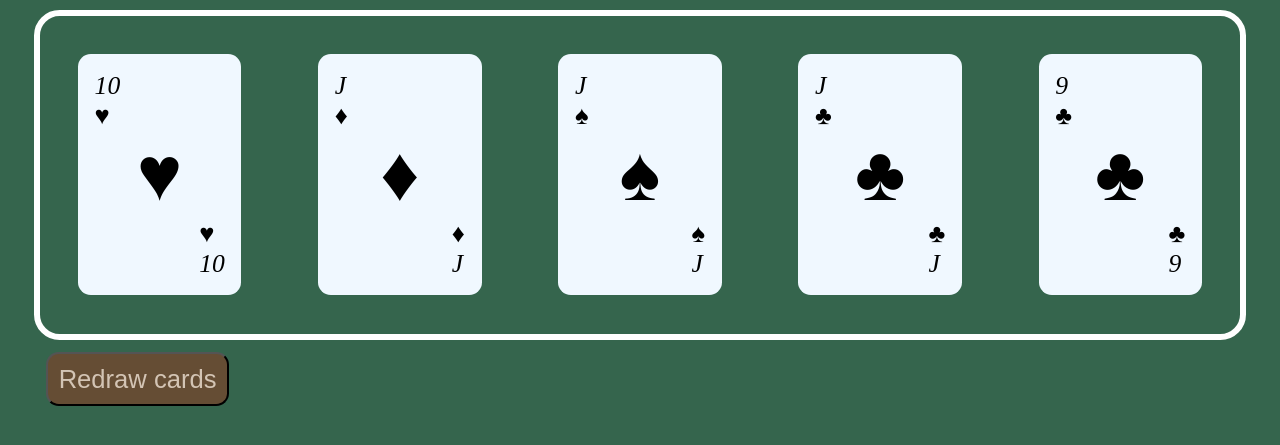
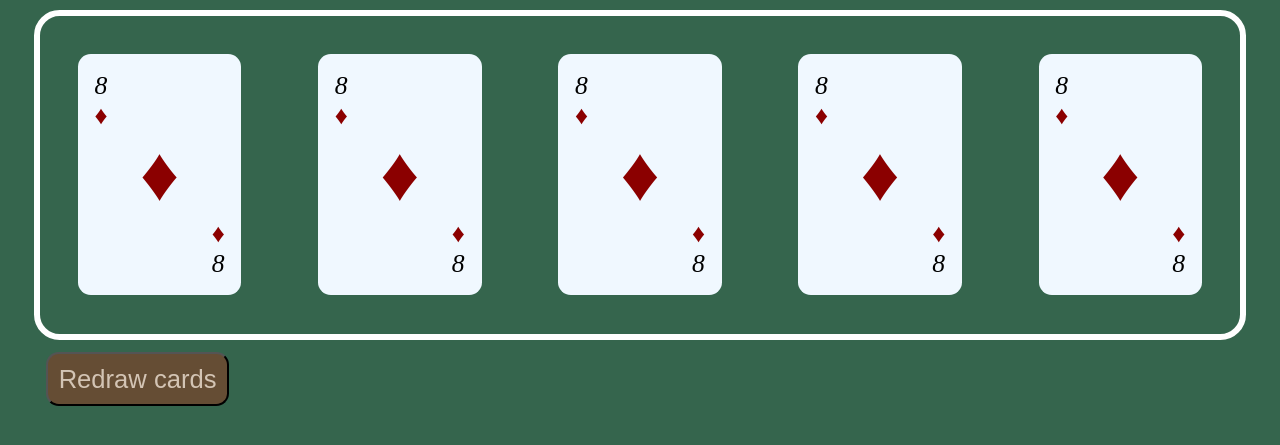
Before and after one commit to johanmha/pokerhand, a website: page client/index.html in a window 1280 px wide. Shown: the part 61-506 px from the top of the page. Drawn offline with Linux system fonts and the light colour scheme.

Commit message:
Add onload script

```diff
--- a/client/index.html
+++ b/client/index.html
@@ -11,138 +11,12 @@
     <title>Poker: Five Card Draw</title>
 </head>
 
-<body class="container">
+<body class="container" id="main">
     <header class="top-text">
         <div class="headline">Poker: Five Card Draw</div>
         <div class="hand">Hand: Royal flush<div>
     </header>
-    <div class="cards">
-        <span class="card">
-            <div class="card-section">
-                <div class="card-top-container">
-                    <span class="card-top">
-                        <i class="value">10</i>
-                        <i class="heart">&heartsuit;</i>
-                    </span>
-                </div>
-            </div>
-            <div class="card-section">
-                <div class="card-middle-container">
-                    <span class="card-middle">
-                        <i class="heart">&heartsuit;</i>
-                    </span>
-                </div>
-            </div>
-            <div class="card-section">
-                <div class="card-bottom-container">
-                    <span class="card-bottom">
-                        <i class="heart">&heartsuit;</i>
-                        <i class="value">10</i>
-                    </span>
-                </div>
-            </div>
-        </span>
-        <span class="card">
-            <div class="card-section">
-                <div class="card-top-container">
-                    <span class="card-top">
-                        <i class="value">J</i>
-                        <i class="diamond">&diamondsuit;</i>
-                    </span>
-                </div>
-            </div>
-            <div class="card-section">
-                <div class="card-middle-container">
-                    <span class="card-middle">
-                        <i class="diamond">&diamondsuit;</i>
-                    </span>
-                </div>
-            </div>
-            <div class="card-section">
-                <div class="card-bottom-container">
-                    <span class="card-bottom">
-                        <i class="diamond">&diamondsuit;</i>
-                        <i class="value">J</i>
-                    </span>
-                </div>
-            </div>
-        </span>
-        <span class="card">
-            <div class="card-section">
-                <div class="card-top-container">
-                    <span class="card-top">
-                        <i class="value">J</i>
-                        <i class="spade">&spadesuit;</i>
-                    </span>
-                </div>
-            </div>
-            <div class="card-section">
-                <div class="card-middle-container">
-                    <span class="card-middle">
-                        <i class="spade">&spadesuit;</i>
-                    </span>
-                </div>
-            </div>
-            <div class="card-section">
-                <div class="card-bottom-container">
-                    <span class="card-bottom">
-                        <i class="spade">&spadesuit;</i>
-                        <i class="value">J</i>
-                    </span>
-                </div>
-            </div>
-        </span>
-        <span class="card">
-            <div class="card-section">
-                <div class="card-top-container">
-                    <span class="card-top">
-                        <i class="value">J</i>
-                        <i class="clubs">&clubsuit;</i>
-                    </span>
-                </div>
-            </div>
-            <div class="card-section">
-                <div class="card-middle-container">
-                    <span class="card-middle">
-                        <i class="clubs">&clubsuit;</i>
-                    </span>
-                </div>
-            </div>
-            <div class="card-section">
-                <div class="card-bottom-container">
-                    <span class="card-bottom">
-                        <i class="clubs">&clubsuit;</i>
-                        <i class="value">J</i>
-                    </span>
-                </div>
-            </div>
-        </span>
-        <span class="card">
-            <div class="card-section">
-                <div class="card-top-container">
-                    <span class="card-top">
-                        <i class="value">9</i>
-                        <i class="clubs">&clubsuit;</i>
-                    </span>
-                </div>
-            </div>
-            <div class="card-section">
-                <div class="card-middle-container">
-                    <span class="card-middle">
-                        <i class="clubs">&clubsuit;</i>
-                    </span>
-                </div>
-            </div>
-            <div class="card-section">
-                <div class="card-bottom-container">
-                    <span class="card-bottom">
-                        <i class="clubs">&clubsuit;</i>
-                        <i class="value">9</i>
-                    </span>
-                </div>
-            </div>
-        </span>
-    </div>
+    <div class="cards"></div>
     <div class="actions">
         <button class="clickable" id="redraw">Redraw cards</button>
     </div>
--- a/client/scripts.js
+++ b/client/scripts.js
@@ -1,5 +1,11 @@
 
-//Handler
+//Handlers
+//Get hand on pageload
+document.getElementById('main').onload = function() {
+    dealHand()
+}
+
+//Get hand on redraw button click
 document.querySelector('#redraw').addEventListener('click', function (e) {
     e.preventDefault();
     dealHand();
@@ -7,7 +13,14 @@ document.querySelector('#redraw').addEventListener('click', function (e) {
 
 //Main
 function dealHand() {
-    card = cardBuilder('8', 'd')
+    cards = document.querySelector('.cards');
+    card1 = cardBuilder('8', 'd');
+    card2 = cardBuilder('8', 'd');
+    card3 = cardBuilder('8', 'd');
+    card4 = cardBuilder('8', 'd');
+    card5 = cardBuilder('8', 'd');
+
+    cards.append(card1, card2, card3, card4, card5)
 }
 
 // Create card
```
